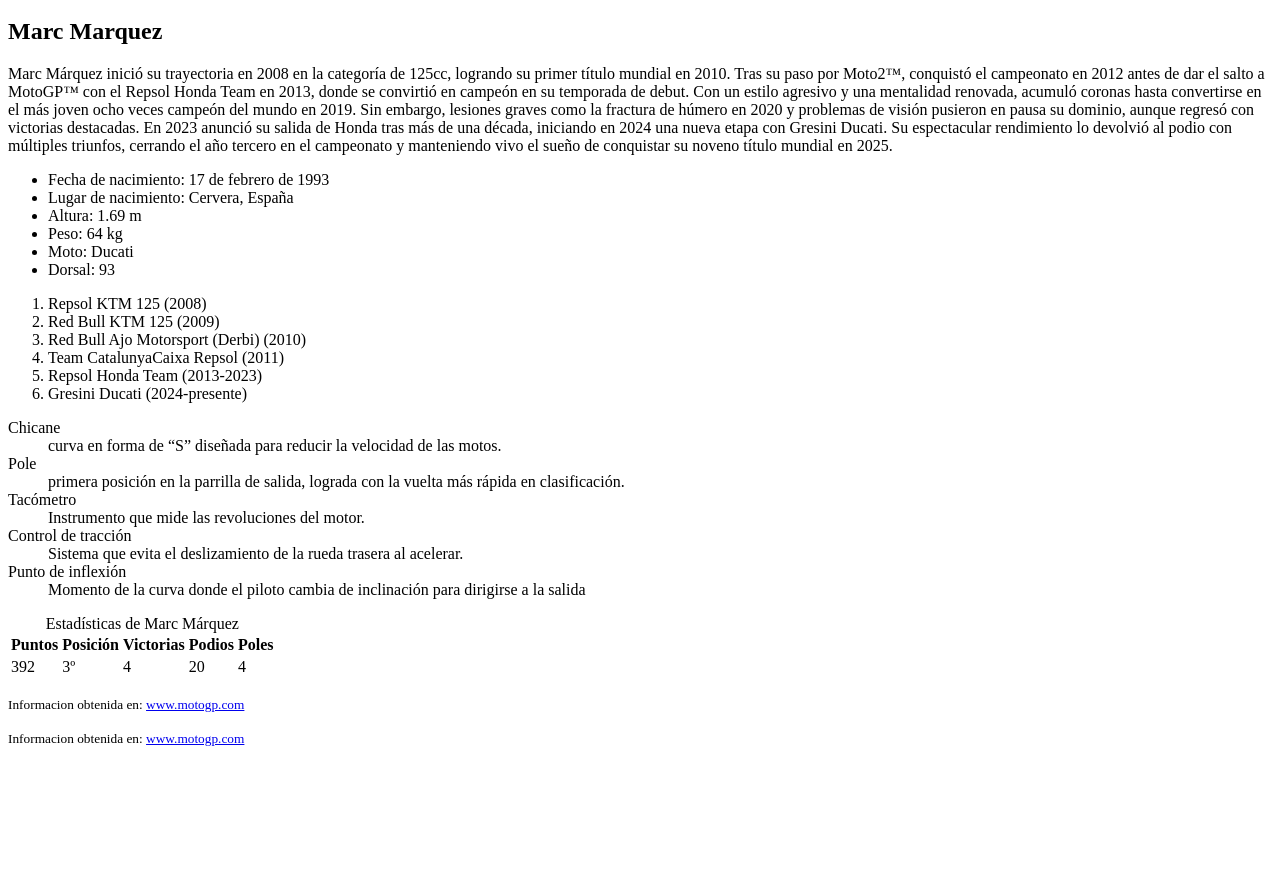
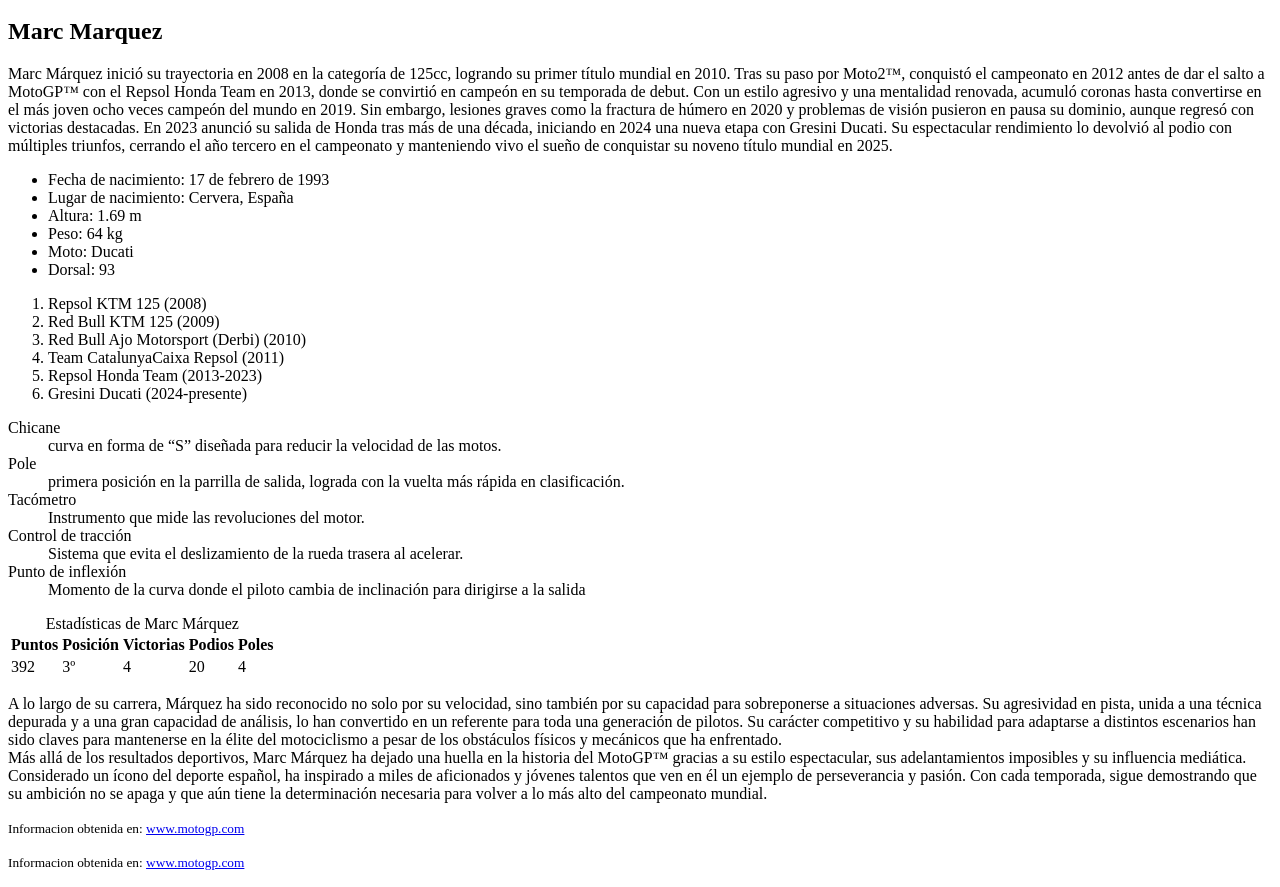
Before and after one commit to adriMB200/MotoGP-Desktop, a plain HTML site: page piloto.html in a window 1280 px wide. Shown: the part 100-987 px from the top of the page. Before the commit the page ends 863 px from the top, so only its background shows below. Drawn offline with Linux system fonts and the light colour scheme.

Commit message:
Ejercicio 14

```diff
--- a/piloto.html
+++ b/piloto.html
@@ -88,6 +88,25 @@
             <td> 4
     </table>
 
+
+    <p>
+        A lo largo de su carrera, Márquez ha sido reconocido no solo por su velocidad,
+         sino también por su capacidad para sobreponerse a situaciones adversas.
+          Su agresividad en pista, unida a una técnica depurada y a una gran capacidad
+           de análisis, lo han convertido en un referente para toda una generación
+           de pilotos. Su carácter competitivo y su habilidad para adaptarse a
+           distintos escenarios han sido claves para mantenerse en la élite del
+           motociclismo a pesar de los obstáculos físicos y mecánicos que ha enfrentado.
+        <br>
+        Más allá de los resultados deportivos, Marc Márquez ha dejado una huella en la historia del MotoGP™
+         gracias a su estilo espectacular, sus adelantamientos imposibles y su influencia mediática.
+          Considerado un ícono del deporte español, ha inspirado a miles de aficionados y jóvenes talentos
+          que ven en él un ejemplo de perseverancia y pasión. Con cada temporada, sigue demostrando que su
+           ambición no se apaga y que aún tiene la determinación necesaria para volver a lo más alto del campeonato
+           mundial.
+    </p>
+
+
     <p>
         <small>Informacion obtenida en:
             <a href="https://www.motogp.com/es/riders/marc-marquez/23e50438-a657-4fb0-a190-3262b5472f29?tab=overview">www.motogp.com</a>
```
